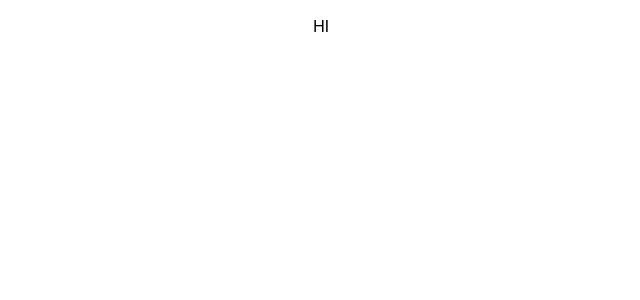
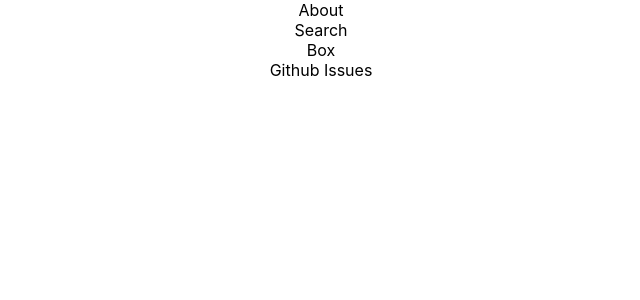
Before and after one commit to NidhiKJha/Github-issues, a React (Create React App) app: page / in a window 1280 px wide. Shown: the top 300 px of the page, without its empty margins (319-959 px from the left). Built offline with nearby package versions, Linux system fonts and the light colour scheme.

Commit message:
added libraries and landing page components

```diff
--- a/package.json
+++ b/package.json
@@ -6,8 +6,10 @@
     "@testing-library/jest-dom": "^4.2.4",
     "@testing-library/react": "^9.3.2",
     "@testing-library/user-event": "^7.1.2",
+    "axios": "^0.19.2",
     "react": "^16.13.1",
     "react-dom": "^16.13.1",
+    "react-markdown": "^4.3.1",
     "react-router-dom": "^5.2.0",
     "react-scripts": "3.4.1"
   },
--- a/src/App.js
+++ b/src/App.js
@@ -1,10 +1,11 @@
 import React from "react";
 import "./App.css";
+import LandingPage from "./components/landingPage/page";
 
 function App() {
   return (
     <div className="App">
-      <p>HI</p>
+      <LandingPage/>
     </div>
   );
 }
--- /dev/null
+++ b/src/components/landingPage/footer.js
@@ -0,0 +1,11 @@
+import React from "react";
+
+function Footer() {
+  return (
+    <div className="footer">
+      <span>Github Issues</span>
+    </div>
+  );
+}
+
+export default Footer;
--- a/src/components/landingPage/nav.js
+++ b/src/components/landingPage/nav.js
@@ -1,10 +1,11 @@
-import React, { Component } from 'react';
-class NavBar extends Component {
-    render() {
-        return (
-            <div>Issues</div>
-         );
-    }
+import React from "react";
+
+function NavBar() {
+  return (
+    <div className="Nav">
+      <span className="about-text">About</span>
+    </div>
+  );
 }
 
 export default NavBar;
--- /dev/null
+++ b/src/components/landingPage/page.js
@@ -0,0 +1,18 @@
+import React, { Component } from 'react'
+import NavBar from "./nav";
+import Footer from "./footer"
+
+class LandingPage extends Component {
+    render() {
+        return (
+            <div>
+                <div><NavBar/></div>
+                <div>Search</div>
+                <div> Box </div>
+                <div><Footer/></div>
+            </div>
+         );
+    }
+}
+
+export default LandingPage;
```
Also changed, not shown: src/components/landingPage/landingPage.js (deleted, +0 -11 lines), 2 other files (tests, documents, lock files or other folders).
